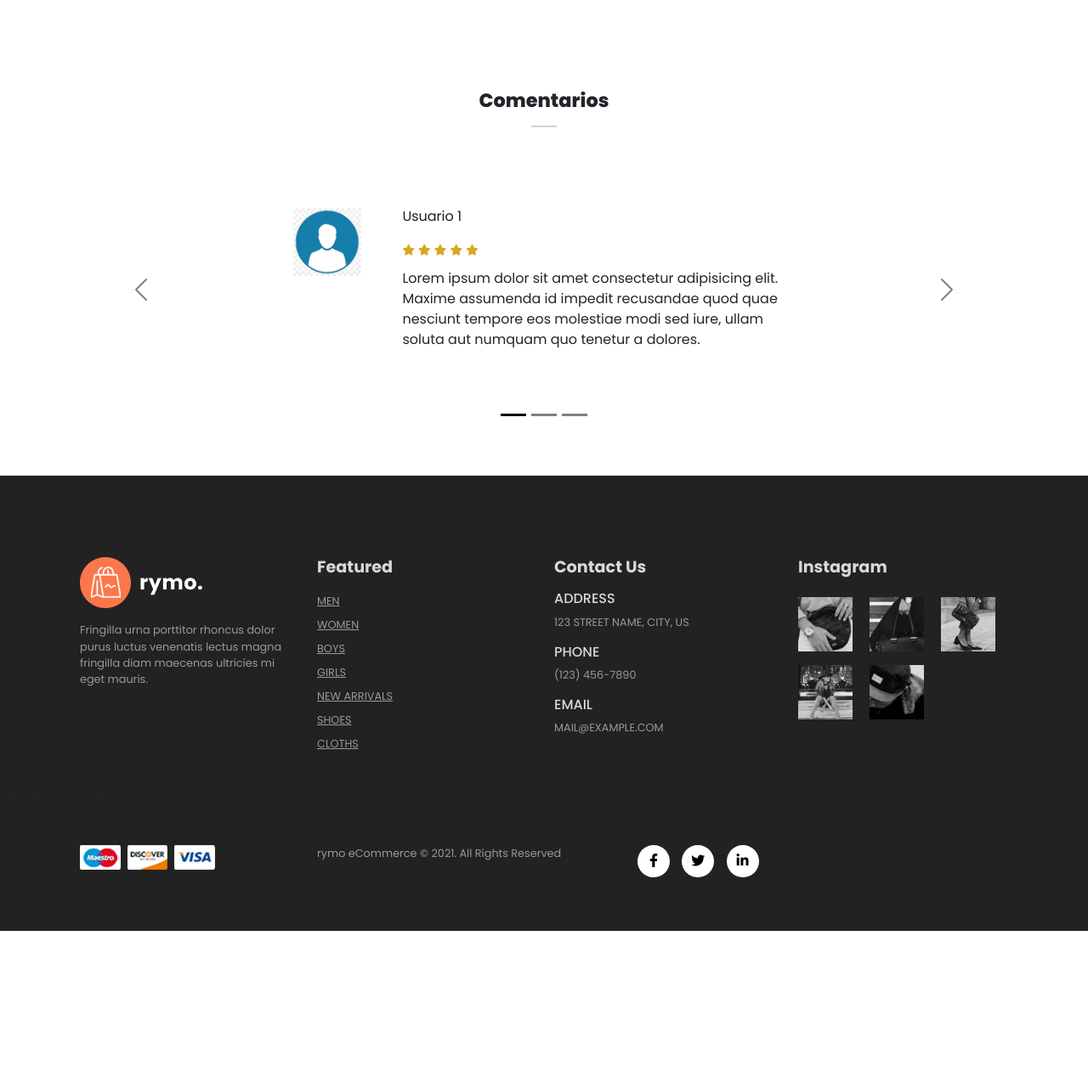
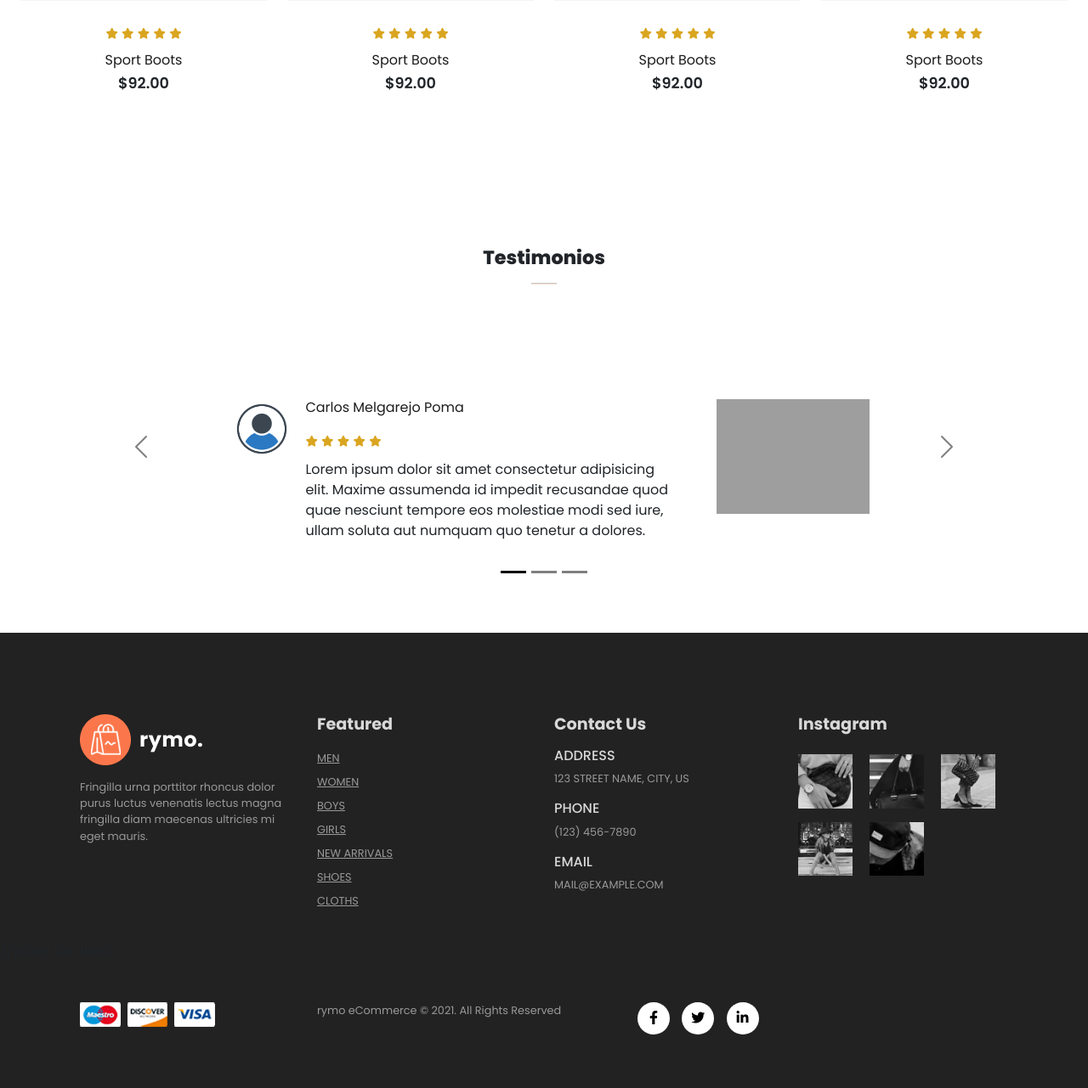
Before and after one commit to XxXBerserkerGod/Tienda_Web, a PHP site: page / in a window 1280 px wide. Shown: the part 4096-5377 px from the top of the page at 85% size. Before the commit the page ends 5192 px from the top, so only its background shows below. Run offline with PHP 8.4, Linux system fonts and the light colour scheme; grey boxes are pictures that could not be loaded.

Commit message:
Se agrego testimonios

```diff
--- a/index.php
+++ b/index.php
@@ -83,24 +83,28 @@
             <!-- SECCION DE MARCAS  -->
             <section id="new" class="w-100">
                 <div class="row p-0 m-0">
-                    <div class="one col-lg-4 col-md-12 col-12 p-0">
+                    <div class="one col-lg-3 col-md-12 col-12 p-0 m-2">
                         <img class="img-fluid" src="img/new/1.jpg" alt="">
                         <div class="details">
-                            <h2>Extreme Rare Sneakers</h2>
                             <button class="text-uppercase">Shop now</button>
                         </div>
                     </div>
-                    <div class="one col-lg-4 col-md-12 col-12 p-0">
+                    <div class="one col-lg-3 col-md-12 col-12 p-0 m-2">
                         <img class="img-fluid" src="img/new/5.jpg" alt="">
                         <div class="details">
-                            <h2>Awesome Blank Outfit</h2>
                             <button class="text-uppercase">Shop now</button>
                         </div>
                     </div>
-                    <div class="one col-lg-4 col-md-12 col-12 p-0">
+                    <div class="one col-lg-3 col-md-12 col-12 p-0 m-2">
                         <img class="img-fluid" src="img/new/3.jpg" alt="">
                         <div class="details">
-                            <h2>Sportwear Up To 50% Off</h2>
+                            <button class="text-uppercase">Shop now</button>
+                        </div>
+                    </div>
+                    <div class="one col-lg-3 col-md-12 col-12 p-0 m-2">
+                        <img class="img-fluid" src="img/new/1.jpg" alt="">
+                        <div class="details">
+
                             <button class="text-uppercase">Shop now</button>
                         </div>
                     </div>
@@ -362,7 +366,7 @@
 
                 <!-- SECCION DE COMENTARIOS -->
                 <section id="comments" class="container text-center mt-5">
-                    <h3>Comentarios</h3>
+                    <h3>Testimonios</h3>
                     <hr class="mx-auto">
                     <div id="carouselExampleIndicators" class="carousel slide">
                         <div class="carousel-indicators">
@@ -374,12 +378,12 @@
                             <div class="carousel-item active ">
                                 <img src="img/sliders/fondoblanco.png" class="d-block w-100" alt="..." style="height: 350px;" style="color: black;">
                                 <div class="carousel-caption d-none d-md-block">
-                                    <div class="container d-flex p-5 ">
-                                        <div class="d-flex justify-content-center mx-5">
-                                            <img src="img/users/user1.png" alt="" style="width:80px; height:80px;">
+                                    <div class="container d-flex p-2 ">
+                                        <div class="d-flex justify-content-center mx-3">
+                                            <img src="img/users/user1.png" alt="" style="width:70px; height:70px;">
                                         </div>
                                         <div class="text-start me-5">
-                                            <h5>Usuario 1</h5>
+                                            <h5>Carlos Melgarejo Poma</h5>
                                             <div class="star">
                                                 <i class="fas fa-star"></i>
                                                 <i class="fas fa-star"></i>
@@ -391,6 +395,9 @@
                                                 Lorem ipsum dolor sit amet consectetur adipisicing elit. Maxime assumenda id impedit recusandae quod quae nesciunt tempore eos molestiae modi sed iure, ullam soluta aut numquam quo tenetur a dolores.
                                             </p>
                                         </div>
+                                        <div>
+                                            <img src="img/testimonios/testimonio1.jpg" alt="" style="width: 180px;">
+                                        </div>
 
                                     </div>
                                 </div>
@@ -399,12 +406,12 @@
                             <div class="carousel-item">
                                 <img src="img/sliders/fondoblanco.png" class="d-block w-100" alt="..." style="height: 350px;">
                                 <div class="carousel-caption d-none d-md-block">
-                                    <div class="container d-flex p-5">
-                                        <div class="d-flex justify-content-center mx-5">
-                                            <img src="img/users/user1.png" alt="" style="width:80px; height:80px;">
+                                    <div class="container d-flex p-2">
+                                        <div class="d-flex justify-content-center mx-3">
+                                            <img src="img/users/user2.png" alt="" style="width:70px; height:70px;">
                                         </div>
                                         <div class="text-start me-5">
-                                            <h5>Usuario 2</h5>
+                                            <h5>Marta Mesa Cardona</h5>
                                             <div class="star">
                                                 <i class="fas fa-star"></i>
                                                 <i class="fas fa-star"></i>
@@ -415,21 +422,25 @@
                                             <p class="text-dark">
                                                 Lorem ipsum dolor sit amet consectetur adipisicing elit. Maxime assumenda id impedit recusandae quod quae nesciunt tempore eos molestiae modi sed iure, ullam soluta aut numquam quo tenetur a dolores.
                                             </p>
+                                        </div>
+                                        <div>
+                                            <img src="img/testimonios/testimonio2.jpg" alt="" style="width: 180px;">
+                                        </div>
 
 
-                                        </div>
+
                                     </div>
                                 </div>
                             </div>
                             <div class="carousel-item">
                                 <img src="img/sliders/fondoblanco.png" class="d-block w-100" alt="..." style="height: 350px;">
                                 <div class="carousel-caption d-none d-md-block">
-                                    <div class="container d-flex p-5">
-                                        <div class="d-flex justify-content-center mx-5">
-                                            <img src="img/users/user1.png" alt="" style="width:80px; height:80px;">
+                                    <div class="container d-flex p-2">
+                                        <div class="d-flex justify-content-center mx-3">
+                                            <img src="img/users/user3.png" alt="" style="width:70px; height:70px;">
                                         </div>
                                         <div class="text-start me-5">
-                                            <h5>Usuario 3</h5>
+                                            <h5>Pedro Alva Rp</h5>
                                             <div class="star">
                                                 <i class="fas fa-star"></i>
                                                 <i class="fas fa-star"></i>
@@ -440,9 +451,11 @@
                                             <p class="text-dark">
                                                 Lorem ipsum dolor sit amet consectetur adipisicing elit. Maxime assumenda id impedit recusandae quod quae nesciunt tempore eos molestiae modi sed iure, ullam soluta aut numquam quo tenetur a dolores.
                                             </p>
+                                        </div>
+                                        <div>
+                                            <img src="img/testimonios/testimonio3.jpg" alt="" style="width: 180px;">
+                                        </div>
 
-
-                                        </div>
                                     </div>
                                 </div>
                             </div>
--- a/menunav.php
+++ b/menunav.php
@@ -17,7 +17,10 @@ $nombrepag = basename($urlpag);
 
 <body>
     <nav class="navbar navbar-expand-lg navbar-light bg-white py-3 fixed-top container-fluid px-5">
-        <img src="img/logo1.pn" alt="">
+        <img src="img/logo1.webp" alt="" style="width: 70px;">
+        <p>
+            P. Janet
+        </p>
         <button class="navbar-toggler" type="button" data-bs-toggle="collapse" data-bs-target="#navbarSupportedContent" aria-controls="navbarSupportedContent" aria-expanded="false" aria-label="Toggle navigation">
             <span><i id="bar" class="fa-solid fa-bars"></i></span>
         </button>
```
Also changed, not shown: img/logo1.webp (added), img/testimonios/testimonio3.jpg (added), img/users/user1.png, img/users/user2.png (added), img/users/user3.png (added), 2 other files.
